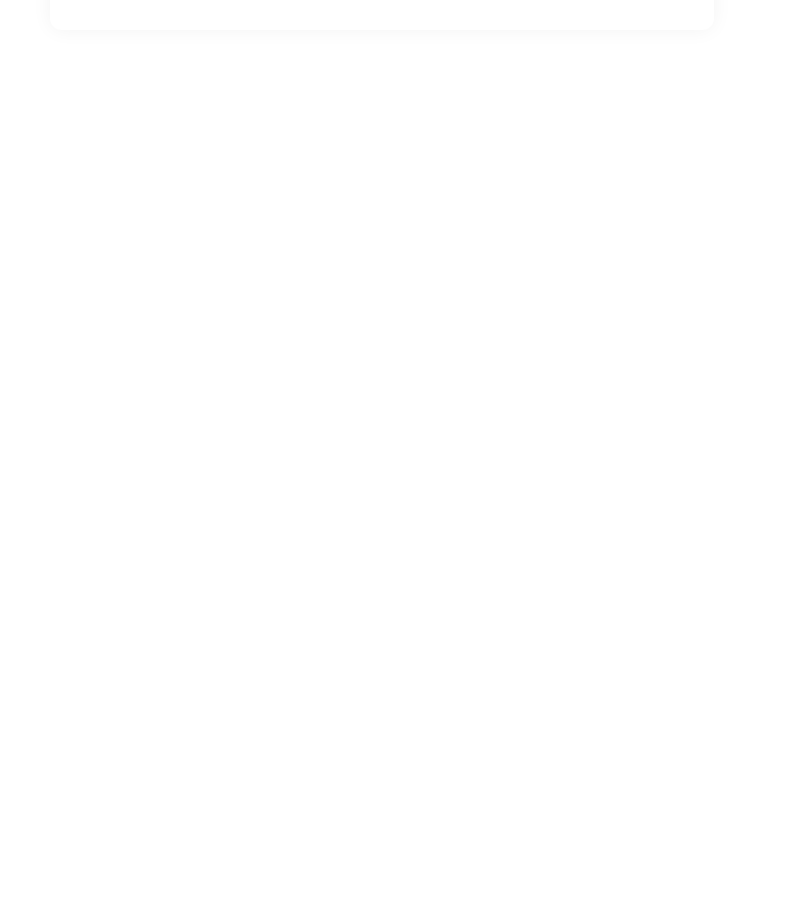
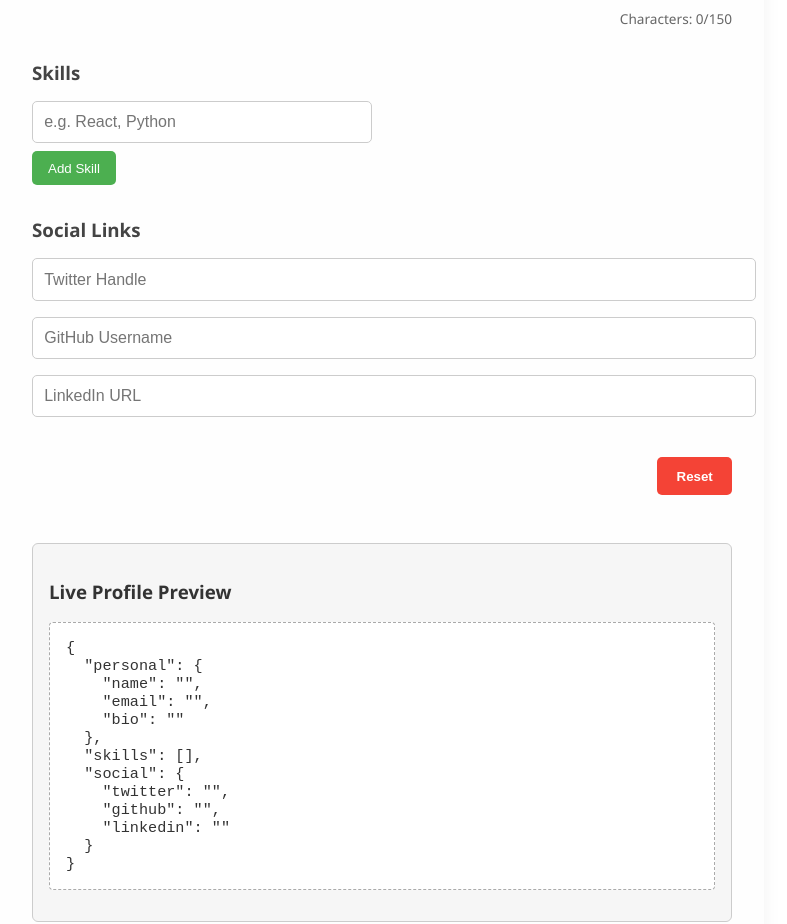
Before and after one commit to ayomidesangogade/Dynamic-Object-State-Challenges, a React (Vite) app: page / in a window 1280 px wide. Shown: the part 440-1364 px from the top of the page, without its empty margins (258-1045 px from the left). Before the commit the page ends 800 px from the top, so only its background shows below. Built offline with nearby package versions, Linux system fonts and the light colour scheme.

Commit message:
Add ProfileBuilder component with form for personal info, skills, and social links

```diff
--- a/src/App.jsx
+++ b/src/App.jsx
@@ -7,10 +7,11 @@ import Settings from "./solutions/SettingsObject"
 import FieldValidator from "./solutions/ObjectFieldValidator"
 import CartUpdater from "./solutions/CartObjectUpdater"
 import DynamicForm from "./solutions/DynamicForm"
+import ProfileBuilder from "./solutions/ProfileBuilder"
 
 function App() {
   return (
-    <DynamicForm />
+    <ProfileBuilder />
   )
 }
 
--- /dev/null
+++ b/src/css/profile_builder.css
@@ -0,0 +1,128 @@
+.profile-builder {
+  max-width: 700px;
+  margin: 2rem auto;
+  padding: 2rem;
+  background: #fefefe;
+  border-radius: 10px;
+  box-shadow: 0 8px 20px rgba(0, 0, 0, 0.05);
+  font-family: 'Segoe UI', sans-serif;
+  color: #333;
+}
+
+.profile-builder h2 {
+  text-align: center;
+  margin-bottom: 1rem;
+}
+
+.form-section {
+  margin-bottom: 2rem;
+}
+
+.form-section h3 {
+  margin-bottom: 0.5rem;
+  color: #444;
+}
+
+input[type="text"],
+input[type="email"],
+textarea {
+  width: 100%;
+  padding: 0.7rem;
+  margin: 0.5rem 0;
+  border: 1px solid #ccc;
+  border-radius: 5px;
+  font-size: 1rem;
+}
+
+textarea {
+  resize: vertical;
+  min-height: 80px;
+}
+
+.char-count {
+  text-align: right;
+  font-size: 0.85rem;
+  color: #666;
+}
+
+.skills-input {
+  display: flex;
+  gap: 0.5rem;
+  margin-bottom: 1rem;
+}
+
+.skills-input input {
+  flex: 1;
+}
+
+.add-skill {
+  padding: 0.6rem 1rem;
+  background-color: #4caf50;
+  color: white;
+  border: none;
+  border-radius: 5px;
+  cursor: pointer;
+}
+
+.add-skill:hover {
+  background-color: #45a049;
+}
+
+.skills-list {
+  list-style: none;
+  padding: 0;
+}
+
+.skills-list li {
+  background-color: #e0f7fa;
+  padding: 0.5rem 1rem;
+  margin: 0.3rem 0;
+  border-radius: 5px;
+  display: flex;
+  justify-content: space-between;
+  align-items: center;
+}
+
+.skills-list button {
+  background: crimson;
+  color: white;
+  border: none;
+  padding: 0.3rem 0.6rem;
+  border-radius: 4px;
+  cursor: pointer;
+}
+
+.form-actions {
+  text-align: right;
+}
+
+.reset-button {
+  background-color: #f44336;
+  color: white;
+  padding: 0.7rem 1.2rem;
+  border: none;
+  border-radius: 5px;
+  cursor: pointer;
+}
+
+.reset-button:hover {
+  background-color: #d32f2f;
+}
+
+.preview {
+  margin-top: 2rem;
+  background-color: #f6f6f6;
+  padding: 1rem;
+  border-radius: 6px;
+  border: 1px solid #ccc;
+}
+
+.preview-json {
+  background-color: #fff;
+  padding: 1rem;
+  font-family: monospace;
+  font-size: 0.95rem;
+  border: 1px dashed #aaa;
+  border-radius: 4px;
+  overflow-x: auto;
+}
--- /dev/null
+++ b/src/solutions/ProfileBuilder.jsx
@@ -0,0 +1,81 @@
+import React from "react"
+import "../css/profile_builder.css"
+
+function ProfileBuilder() {
+    const [form, setForm] = React.useState({
+        personal: { name: "", email: "", bio: "" },
+        skills: [],
+        social: { twitter: "", github: "", linkedin: "" }
+    })
+    const [count, setCount] = React.useState(0)
+
+    function handleChange(event) {
+        const {name, value} = event.target
+        if (name === "name" || name === "email" || name === "bio") {
+            setForm(prev => (
+                {...prev, personal : {...prev.personal, [name]:value}}
+            ))
+        }
+
+        if (name === "twitter" || name === "github" || name === "linkedin") {
+            setForm(prev => (
+                {...prev, social: {...prev.social, [name]:value}}
+            ))
+        }
+    }
+    function handleSkills(event) {
+        event.preventDefault()
+        const formData = new FormData(event.target)
+        const skill = formData.get("skill")
+
+        setForm(prev => (
+            {...prev, skills: [...prev.skills, skill]}
+        ))
+        event.target.reset()
+    }
+    return (
+        <div class="profile-builder">
+
+                <h2>Profile Builder</h2>
+
+                <p>Build your profile by filling out the form below. All fields are important.</p>
+                <section class="form-section">
+                    <h3>Personal Info</h3>
+                    <input type="text" name="name" placeholder="Full Name" value={form.personal.name} onChange={handleChange} />
+                    <input type="email" name="email" placeholder="Email Address" value={form.personal.email} onChange={handleChange} />
+                    <textarea name="bio" placeholder="Short Bio (max 150 chars)" value={form.personal.bio} onChange={handleChange}></textarea>
+                    <div class="char-count">Characters: <span id="bioCount">0</span>/150</div>
+                </section>
+
+                <section class="form-section">
+                    <h3>Skills</h3>
+                    <div class="skills-input">
+                    <form onSubmit={handleSkills}>
+                    <input type="text" name="skill" placeholder="e.g. React, Python"/>
+                    <button class="add-skill">Add Skill</button>
+                    </form>
+                    </div>
+                    <ul class="skills-list"></ul>
+                </section>
+
+                <section class="form-section">
+                    <h3>Social Links</h3>
+                    <input type="text" name="twitter" placeholder="Twitter Handle" value={form.social.twitter} onChange={handleChange}/>
+                    <input type="text" name="github" placeholder="GitHub Username" value={form.social.github} onChange={handleChange} />
+                    <input type="text" name="linkedin" placeholder="LinkedIn URL" value={form.social.linkedin} onChange={handleChange}/>
+                </section>
+
+
+            <div class="form-actions">
+                <button class="reset-button">Reset</button>
+            </div>
+
+            <div class="preview">
+                <h3>Live Profile Preview</h3>
+                <pre class="preview-json">{JSON.stringify(form, null, 2) }</pre>
+            </div>
+        </div>
+    )
+}
+
+export default ProfileBuilder
```
Also changed, not shown: src/Questions.txt.
